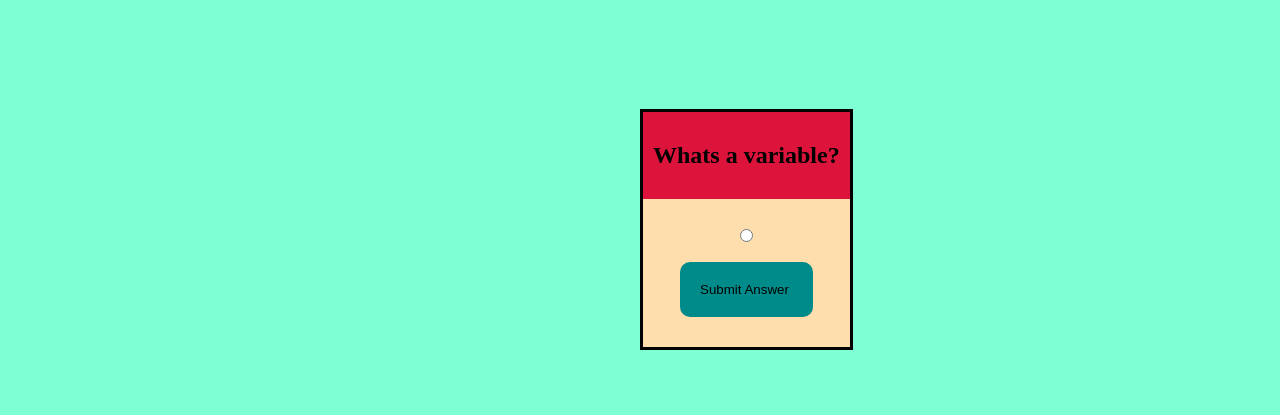
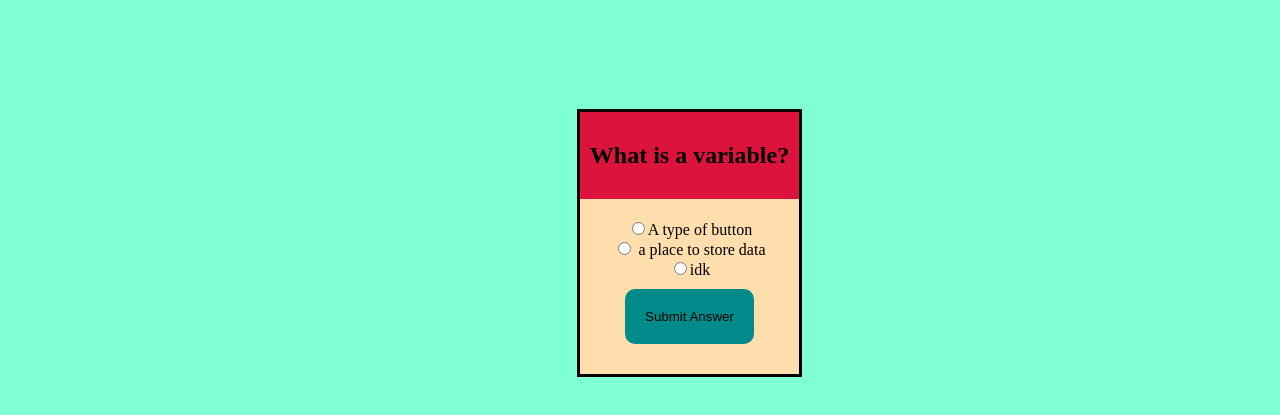
Before and after one commit to warmage12354/QuizGame, a plain HTML site: page frontend/index.html in a window 1280 px wide. Shown: the part 61-476 px from the top of the page. Drawn offline with Linux system fonts and the light colour scheme.

Commit message:
Able to answer questions and see if right

```diff
--- a/frontend/app.js
+++ b/frontend/app.js
@@ -1,18 +1,110 @@
+// Setting up an array of questions to be asked with the answers
+const QuestionList = [
+  {
+    question: "What is a  variable?",
+    answer: [
+      { text: "A type of button", isCorrect: false },
+      { text: " a place to store data", isCorrect: true },
+      { text: "idk", isCorrect: false },
+    ],
+  },
+  {
+    question: "What is a Array?",
+    answer: [
+      { text: "A variable that stores a list of values ", isCorrect: true },
+      { text: " A tyoe of object ", isCorrect: false },
+      { text: "idk", isCorrect: false },
+    ],
+  },
 
-// Setting up an array of questions to be asked
-const QuestionList = ["Whats a variable?", "Whats a Function", "Whats a Array"];
+  {
+    question: "What is a function?",
+    answer: [
+      { text: " A type of class  ", isCorrect: false },
+      { text: " A set of statements that perform a job", isCorrect: true },
+      { text: "idk", isCorrect: false },
+    ],
+  },
+];
 
-// sets the intial question when opening browser
-let questionNumber = document.getElementById("get").innerHTML = QuestionList[0]
+// current question is intiailly set to zero and will display the first question
+let currQuestion = 0;
+let score = 0;
 
+const loadQuiz = () => {
+  // sets the variable question equal to h2 element with the id 'Question'
+  const question = document.getElementById("Question");
+  // sets the textt of the h2 element equal to the first question
+  question.textContent = QuestionList[currQuestion].question;
 
+  const options = document.getElementById("options");
+  // used to refresh the "radio" buttons
+  options.innerHTML = "";
 
+  // adds in the potential answers of the question
+  for (let i = 0; i < QuestionList[currQuestion].answer.length; i++) {
 
-const Quiz = () => {
+    // creates div to put input and label in
+    const choicesdiv = document.createElement("div");
+    const choice = document.createElement("input");
+    const choiceLabel = document.createElement("label");
 
+    //sets input to type to a radio button and its name to answer
+    choice.type = "radio";
+    choice.name = "answer";
 
+    // sets the value to be incremented
+    choice.value = i;
 
+    // runs through and adds all the answers from the object
+    choiceLabel.textContent = QuestionList[currQuestion].answer[i].text;
 
+    //adds all the elements to the screen
+    choicesdiv.appendChild(choice);
+    choicesdiv.appendChild(choiceLabel);
+    options.appendChild(choicesdiv);
+  }
+};
+
+// loads the quiz after
+loadQuiz();
+
+// fucntion that will laod the next question
+const nextQuestion = () => {
+  // if there are still questions in the array then load the next question
+  if (currQuestion < QuestionList.length - 1) {
+    currQuestion++;
+    loadQuiz();
+
+    // if there are no questiosn left print the score
+  } else {
+    alert("You Got a score of " + score + " out of  " + QuestionList.length);
+    // reloads webpage
+    location.reload();
+  }
+};
+
+const checkAnswer = () => {
+  const selectedAnswer = parseInt(
+    document.querySelector('input[name="answer"]:checked').value
+  );
+
+  // if it is correct the score goes up and it goes to the next question
+  if (QuestionList[currQuestion].answer[selectedAnswer].isCorrect) {
+    score++;
+    nextQuestion();
+    console.log("is Correct");
+
+    console.log(score);
+
+    // goes to the next question without any points
+  } else {
+    console.log("is not correct");
+    nextQuestion();
+  }
+};
+
+const resetQuiz = () => {
 
 
 
@@ -21,23 +113,3 @@ const Quiz = () => {
 
 
 }
-
-
-Quiz();
-
-
-
-
-
-
-
-
-
-
-
-
-// let onClick = () => {
-
-//     console.log("Clicked");
-
-// }
--- a/frontend/index.html
+++ b/frontend/index.html
@@ -1,45 +1,21 @@
 <!DOCTYPE html>
 <html>
   <head>
-
-
-
     <title>JavaScript Quiz</title>
   </head>
   <body>
-
     <h1>How Much Do you Know About JavaScript</h1>
 
-<div class = "quizHolder" >
+    <div class="quizHolder">
+      <div class="quizHeader"><h2 id="Question"></h2></div>
 
-    <div class="quizHeader" > <h2 id = "get" >     </h2>  </div>
+      <div class="quizContent">
+        <div id="options"></div>
 
-
-
-
-    <div class= "quizContent"  >
-
-        <form>
-
-            <input type = "radio" id = "inputField" placeholder = "Enter Answer Here"><br>
-            <input type="submit" id = "SubmitButton"   value="Submit Answer " onclick= "onClick()" >
-
-
-
-
-
-        </form>
-
-
+        <button id="SubmitButton" onclick="checkAnswer()">Submit Answer</button>
       </div>
-
-
     </div>
-
-
-
-
   </body>
-<link rel="stylesheet" href="styles.css">
+  <link rel="stylesheet" href="styles.css" />
   <script src="app.js"></script>
 </html>
--- a/frontend/styles.css
+++ b/frontend/styles.css
@@ -1,48 +1,33 @@
 body {
-
   background-color: aquamarine;
-
 }
 
 h1 {
-
   text-align: center;
   background-color: antiquewhite;
-
 }
 
 .quizHolder {
-
   margin-top: 90px;
-    position:relative;
-    left: 50%;
-    display:inline-block;
+  position: relative;
+  left: 45%;
+  display: inline-block;
   text-align: center;
-    background-color:navajowhite;
+  background-color: navajowhite;
   border-style: solid;
-
-
 }
 
 .quizHeader {
-
-    background-color:crimson;
+  background-color: crimson;
   padding: 10px;
-
 }
 
 .quizContent {
-
   padding: 20px;
-
-
 }
 
 #inputField {
-
   margin: 10px;
-
-
 }
 
 #SubmitButton {
@@ -52,6 +37,4 @@ h1 {
   background-color: darkcyan;
   border-radius: 10px;
   width: auto;
-
-
 }
```
Lines whose indentation alone changed are shown as unchanged.
